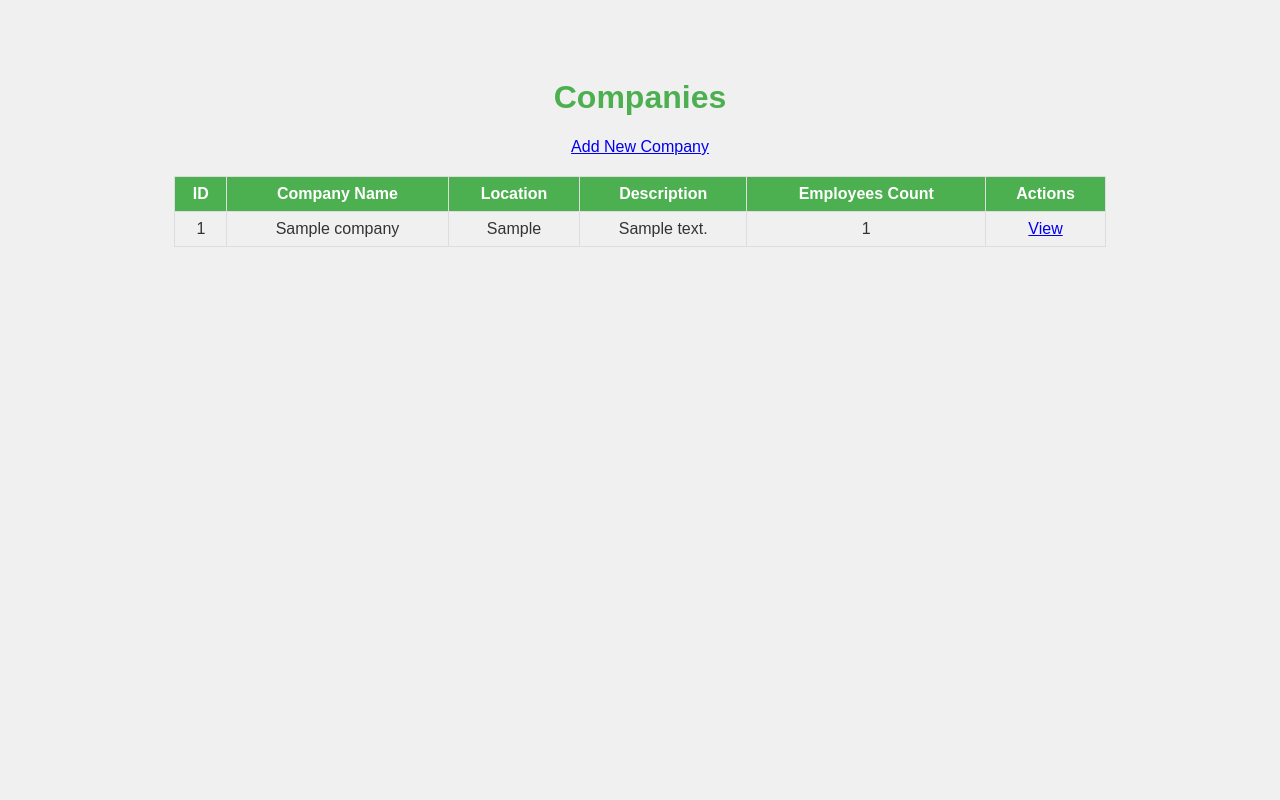
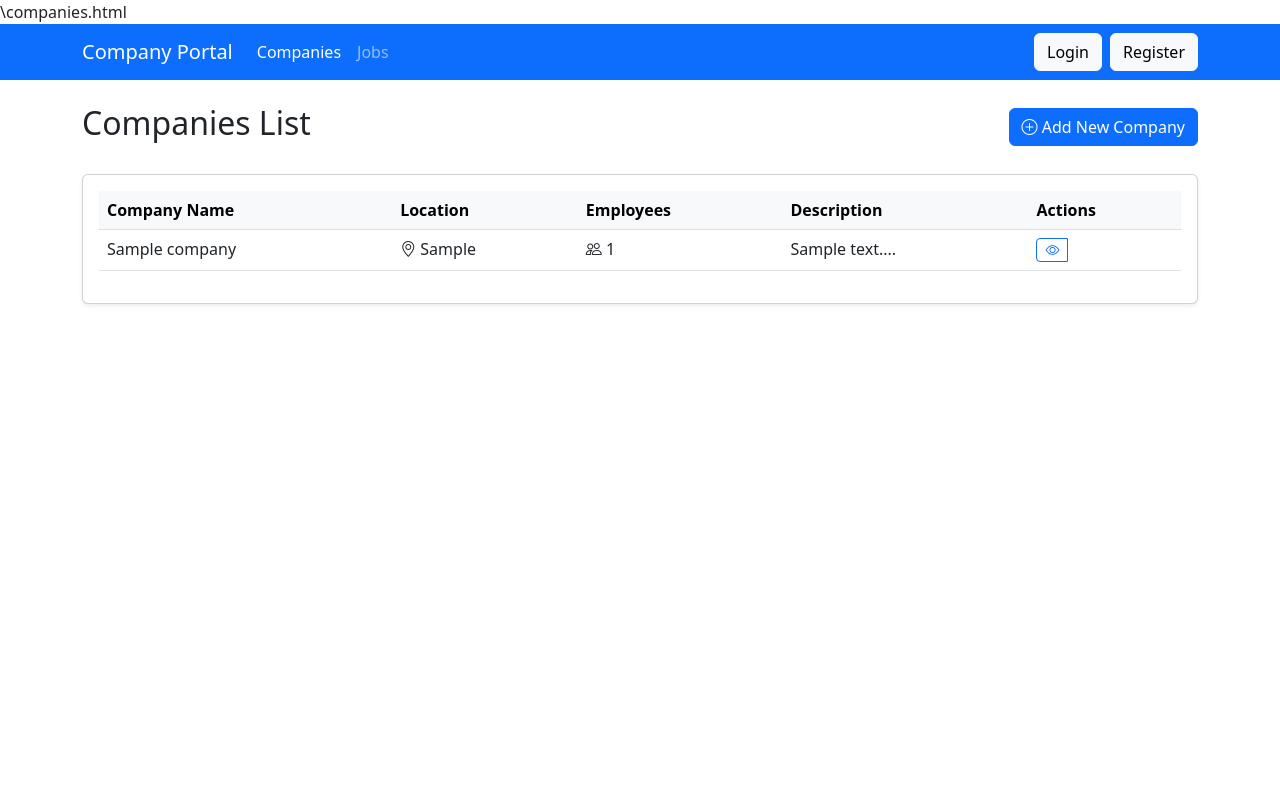
Before and after one commit to tawab2001/Flask-Companies-Management-System, a Flask app: page /companies in a window 1280 px wide. Run offline with Flask 3, Linux system fonts and the light colour scheme; tables that the repository leaves empty hold one stand-in row (values such as "Sample post").

Commit message:
last change

```diff
--- a/app.py
+++ b/app.py
@@ -1,15 +1,20 @@
-from flask import Flask, render_template, request, redirect, url_for
+from flask import Flask, render_template, request, redirect, url_for, jsonify
 from flask_sqlalchemy import SQLAlchemy
 from flask_wtf import FlaskForm
 from wtforms import StringField, IntegerField, TextAreaField, SubmitField
 from wtforms.validators import DataRequired
 from flask_migrate import Migrate
+from werkzeug.security import generate_password_hash, check_password_hash
+from flask_jwt_extended import JWTManager, create_access_token, jwt_required, get_jwt_identity
 
 app = Flask(__name__)
-app.config['SECRET_KEY'] = 'your-secret-key'
-app.config['SQLALCHEMY_DATABASE_URI'] = 'sqlite:///companies.db'
+app.config["SECRET_KEY"] = "your-secret-key"
+app.config["SQLALCHEMY_DATABASE_URI"] = "sqlite:///companies.db"
+app.config["JWT_SECRET_KEY"] = "jwt-secret-key"
 db = SQLAlchemy(app)
 migrate = Migrate(app, db)
+jwt = JWTManager(app)
+
 
 # Company Model
 class Company(db.Model):
@@ -19,26 +24,30 @@ class Company(db.Model):
     employees_count = db.Column(db.Integer, nullable=False)
     location = db.Column(db.String(100), nullable=False)
 
+
 # Company Form
 class CompanyForm(FlaskForm):
-    name = StringField('Company Name', validators=[DataRequired()])
-    description = TextAreaField('Description', validators=[DataRequired()])
-    employees_count = IntegerField('Number of Employees', validators=[DataRequired()])
-    location = StringField('Location', validators=[DataRequired()])
-    submit = SubmitField('Submit')
+    name = StringField("Company Name", validators=[DataRequired()])
+    description = TextAreaField("Description", validators=[DataRequired()])
+    employees_count = IntegerField("Number of Employees", validators=[DataRequired()])
+    location = StringField("Location", validators=[DataRequired()])
+    submit = SubmitField("Submit")
+
 
 # Routes
-@app.route('/companies')
+@app.route("/companies")
 def list_companies():
     companies = Company.query.all()
-    return render_template('companies.html', companies=companies)
+    return render_template("companies.html", companies=companies)
 
-@app.route('/company/<int:id>')
+
+@app.route("/company/<int:id>")
 def view_company(id):
     company = Company.query.get_or_404(id)
-    return render_template('company_detail.html', company=company)
+    return render_template("company_detail.html", company=company)
 
-@app.route('/company/create', methods=['GET', 'POST'])
+
+@app.route("/company/create", methods=["GET", "POST"])
 def create_company():
     form = CompanyForm()
     if form.validate_on_submit():
@@ -46,13 +55,287 @@ def create_company():
             name=form.name.data,
             description=form.description.data,
             employees_count=form.employees_count.data,
-            location=form.location.data
+            location=form.location.data,
         )
         db.session.add(company)
         db.session.commit()
-        return redirect(url_for('list_companies'))
-    return render_template('company_form.html', form=form)
+        return redirect(url_for("list_companies"))
+    return render_template("company_form.html", form=form)
 
+
+# Models
+class Job(db.Model):
+    id = db.Column(db.Integer, primary_key=True)
+    title = db.Column(db.String(100), nullable=False)
+    company = db.Column(db.String(100), nullable=False)
+    location = db.Column(db.String(100), nullable=False)
+
+    def _repr_(self):
+        return f"Job('{self.title}', '{self.company}', '{self.location}')"
+
+
+class User(db.Model):
+    id = db.Column(db.Integer, primary_key=True)
+    username = db.Column(db.String(100), nullable=False)
+    hashed_password = db.Column(db.String(128), nullable=False)
+
+    def set_password(self, password):
+        self.hashed_password = generate_password_hash(password)
+
+    def check_password(self, password):
+        return check_password_hash(self.hashed_password, password)
+
+
+@app.route("/jobs")
+def list_():
+    jobs = Job.query.all()
+    return render_template("job.html", jobs=jobs)
+
+
+@app.route("/create_job", methods=["POST"])
+def create_job():
+    title = request.form.get("title")
+    company = request.form.get("company")
+    location = request.form.get("location")
+
+    new_job = Job(title=title, company=company, location=location)
+    db.session.add(new_job)
+    db.session.commit()  # Commit the session to save the new job
+
+    return "Job created successfully!"
+
+
+@app.route("/update/job/<job_id>", methods=["PUT"])
+def update_job(job_id):
+    jod = Job.query.get(job_id)
+    company = request.form.get("company")
+    jod.company = company
+    db.session.commit()
+    return "Job updated successfully!"
+
+
+# forms
+class JobCreationForm(FlaskForm):
+    title = StringField("Title", validators=[DataRequired()])
+    company = StringField("Company", validators=[DataRequired()])
+    location = StringField("Location", validators=[DataRequired()])
+    submit = SubmitField("Create Job")
+
+
+@app.route("/create_job_form", methods=["GET", "POST"])
+def create_job_form():
+    form = JobCreationForm()
+    if form.validate_on_submit():  # POST
+        title = form.title.data
+        company = form.company.data
+        location = form.location.data
+
+        new_job = Job(title=title, company=company, location=location)
+        db.session.add(new_job)
+        db.session.commit()
+
+        return "Job created successfully!"
+
+    return render_template("create_job.html", form=form)
+
+
+@app.route("/api/jobs/list", methods=["GET"])
+def list_jobs():
+    jobs = Job.query.all()  # database objects
+    # serialization: object > json
+    data = [
+        {
+            "id": job.id,
+            "title": job.title,
+            "company": job.company,
+            "location": job.location,
+        }
+        for job in jobs
+    ]
+    return jsonify(data), 200  # status code
+
+
+@app.route("/api/jobs/<int:id>", methods=["GET"])
+def job_details(id):
+    job = Job.query.get_or_404(id)
+    data = {
+        "id": job.id,
+        "title": job.title,
+        "company": job.company,
+        "location": job.location,
+    }
+
+    return jsonify(data), 200
+
+
+@app.route("/api/jobs/create", methods=["POST"])
+def job_create():
+    data = request.get_json()
+
+    new_job = Job(
+        title=data["title"], company=data["company"], location=data["location"]
+    )
+    db.session.add(new_job)
+    db.session.commit()
+
+    return jsonify({"message": "Job Created Successfully!"}), 201
+
+
+@app.route("/api/jobs/update/<int:id>", methods=["PUT"])
+def job_update(id):
+    data = request.get_json()
+
+    job = Job.query.get(id)
+    job.title = data["title"]
+    job.company = data["company"]
+    job.location = data["location"]
+
+    db.session.commit()
+
+    return jsonify({"message": "Job Updated Successfully!"})
+
+
+@app.route("/api/jobs/delete/<int:id>", methods=["DELETE"])
+def delete_job(id):
+    job = Job.query.get(id)
+
+    db.session.delete(job)
+    db.session.commit()
+
+    return jsonify({"message": "Job Deleted Successfully!"})
+
+
+# Auth
+@app.route("/api/auth/register", methods=["POST"])
+def register():
+    data = request.get_json()
+
+    if User.query.filter_by(username=data["username"]).first():
+        return jsonify({"message": "User Already Exists!"})
+    user = User(username=data["username"])
+    user.set_password(data["password"])
+    db.session.add(user)
+    db.session.commit()
+
+    return jsonify({"message": "User Created Successfully!"}), 201
+
+
+@app.route("/api/auth/login", methods=["POST"])
+def login():
+    data = request.get_json()
+
+    user = User.query.filter_by(username=data["username"]).first()
+
+    if user and user.check_password(data["password"]):
+        token = create_access_token(identity=str(user.id))
+
+        return jsonify({"access_token": token}), 200
+
+    return jsonify({"message": "Invalid credentials"}), 401
+
+
+@app.route("/api/auth/profile", methods=["GET"])
+@jwt_required()
+def profile():
+    user_id = get_jwt_identity()
+
+    user = User.query.get(int(user_id))
+
+    data = {"id": user.id, "username": user.username}
+    return jsonify(data), 200
+
+
+@app.route("/api/companies", methods=["GET"])
+def api_list_companies():
+    companies = Company.query.all()
+    data = [{
+        "id": company.id,
+        "name": company.name,
+        "description": company.description,
+        "employees_count": company.employees_count,
+        "location": company.location
+    } for company in companies]
+    return jsonify(data), 200
+
+@app.route("/api/companies/<int:id>", methods=["GET"])
+def api_get_company(id):
+    company = Company.query.get_or_404(id)
+    data = {
+        "id": company.id,
+        "name": company.name,
+        "description": company.description,
+        "employees_count": company.employees_count,
+        "location": company.location
+    }
+    return jsonify(data), 200
+
+@app.route("/api/companies", methods=["POST"])
+@jwt_required()
+def api_create_company():
+    data = request.get_json()
+
+    new_company = Company(
+        name=data["name"],
+        description=data["description"],
+        employees_count=data["employees_count"],
+        location=data["location"]
+    )
+    db.session.add(new_company)
+    db.session.commit()
+
+    return jsonify({"message": "Company created successfully"}), 201
+
+@app.route("/api/companies/<int:id>", methods=["PUT"])
+@jwt_required()
+def api_update_company(id):
+    company = Company.query.get_or_404(id)
+    data = request.get_json()
+
+    company.name = data.get("name", company.name)
+    company.description = data.get("description", company.description)
+    company.employees_count = data.get("employees_count", company.employees_count)
+    company.location = data.get("location", company.location)
+
+    db.session.commit()
+    return jsonify({"message": "Company updated successfully"}), 200
+
+@app.route("/api/companies/<int:id>", methods=["DELETE"])
+@jwt_required()
+def api_delete_company(id):
+    company = Company.query.get_or_404(id)
+    db.session.delete(company)
+    db.session.commit()
+    return jsonify({"message": "Company deleted successfully"}), 200
+
+# LAB 1
+"""
+create a company route that display all companies
+- company name
+- company location
+- company description
+- company employees count
+"""
+
+
+# LAB 2:
+"""
+1.  Create Table for company:
+    - id (primary key)
+    - name
+    - description
+    - employees_count
+    - location
+2. create View-all and view-single and write apis for the company
+3. use flask forms to create the company
+"""
+
+# sayed.shaaban.khalifa@gmail.com
+
+# LAB 3
+"""
+1. Create CRUD Operations Apis For Company
+2. make sure that only registerd users can do Create And Update And Delete on Company APIs
+"""
 
 
 # # LAB 1
--- a/templates/companies.html
+++ b/templates/companies.html
@@ -1,59 +1,156 @@
+\companies.html
 <!DOCTYPE html>
 <html lang="en">
 <head>
     <meta charset="UTF-8">
     <meta name="viewport" content="width=device-width, initial-scale=1.0">
-    <title>Companies</title>
-    <style>
-        body {
-            font-family: Arial, sans-serif;
-            background-color: #f0f0f0;
-            color: #333;
-            text-align: center;
-            padding: 50px;
-        }
-        h1 {
-            color: #4CAF50;
-        }
-        table {
-            width: 80%;
-            margin: 20px auto;
-            border-collapse: collapse;
-        }
-        th, td {
-            border: 1px solid #ddd;
-            padding: 8px;
-        }
-        th {
-            background-color: #4CAF50;
-            color: white;
-        }
-    </style>
+    <title>Companies Management</title>
+    <link href="https://cdn.jsdelivr.net/npm/bootstrap@5.3.0/dist/css/bootstrap.min.css" rel="stylesheet">
+    <link rel="stylesheet" href="https://cdn.jsdelivr.net/npm/bootstrap-icons@1.11.0/font/bootstrap-icons.css">
 </head>
 <body>
-    <h1>Companies</h1>
-    <a href="{{ url_for('create_company') }}" class="button">Add New Company</a>
-    <table>
+    <nav class="navbar navbar-expand-lg navbar-dark bg-primary">
+        <div class="container">
+            <a class="navbar-brand" href="#">Company Portal</a>
+            <div class="collapse navbar-collapse" id="navbarNav">
+                <ul class="navbar-nav me-auto">
+                    <li class="nav-item">
+                        <a class="nav-link active" href="{{ url_for('list_companies') }}">Companies</a>
+                    </li>
+                    <li class="nav-item">
+                        <a class="nav-link" href="{{ url_for('list_jobs') }}">Jobs</a>
+                    </li>
+                </ul>
+                <div class="d-flex" id="authButtons">
+                    <!-- Auth buttons will be inserted here via JavaScript -->
+                </div>
+            </div>
+        </div>
+    </nav>
+
+    <div class="container mt-4">
+        <div class="d-flex justify-content-between align-items-center mb-4">
+            <h2>Companies List</h2>
+            <button class="btn btn-primary" id="addCompanyBtn" onclick="checkAuthAndRedirect('{{ url_for('create_company') }}')">
+                <i class="bi bi-plus-circle"></i> Add New Company
+            </button>
+        </div>
+
+        <div class="card shadow-sm">
+            <div class="card-body">
+                <div class="table-responsive">
+                    <table class="table table-hover">
+                        <thead class="table-light">
                             <tr>
-            <th>ID</th>
                                 <th>Company Name</th>
                                 <th>Location</th>
+                                <th>Employees</th>
                                 <th>Description</th>
-            <th>Employees Count</th>
                                 <th>Actions</th>
                             </tr>
+                        </thead>
+                        <tbody>
                             {% for company in companies %}
                             <tr>
-            <td>{{ company.id }}</td>
                                 <td>{{ company.name }}</td>
-            <td>{{ company.location }}</td>
-            <td>{{ company.description }}</td>
-            <td>{{ company.employees_count }}</td>
+                                <td><i class="bi bi-geo-alt"></i> {{ company.location }}</td>
+                                <td><i class="bi bi-people"></i> {{ company.employees_count }}</td>
+                                <td>{{ company.description[:100] }}...</td>
                                 <td>
-                <a href="{{ url_for('view_company', id=company.id) }}">View</a>
+                                    <div class="btn-group">
+                                        <button class="btn btn-sm btn-outline-primary" onclick="viewCompany({{ company.id }})">
+                                            <i class="bi bi-eye"></i>
+                                        </button>
+                                        <button class="btn btn-sm btn-outline-secondary auth-required" onclick="editCompany({{ company.id }})">
+                                            <i class="bi bi-pencil"></i>
+                                        </button>
+                                        <button class="btn btn-sm btn-outline-danger auth-required" onclick="deleteCompany({{ company.id }})">
+                                            <i class="bi bi-trash"></i>
+                                        </button>
+                                    </div>
                                 </td>
                             </tr>
                             {% endfor %}
+                        </tbody>
                     </table>
+                </div>
+            </div>
+        </div>
+    </div>
+
+    <script>
+        // Check if user is authenticated
+        function isAuthenticated() {
+            return localStorage.getItem('access_token') !== null;
+        }
+
+        // Update UI based on authentication status
+        function updateAuthUI() {
+            const authButtons = document.getElementById('authButtons');
+            const authRequired = document.querySelectorAll('.auth-required');
+
+            if (isAuthenticated()) {
+                authButtons.innerHTML = `
+                    <button class="btn btn-light" onclick="logout()">Logout</button>
+                `;
+                authRequired.forEach(el => el.style.display = 'inline-block');
+            } else {
+                authButtons.innerHTML = `
+                    <button class="btn btn-light me-2" onclick="location.href='/login'">Login</button>
+                    <button class="btn btn-light" onclick="location.href='/register'">Register</button>
+                `;
+                authRequired.forEach(el => el.style.display = 'none');
+            }
+        }
+
+        // CRUD Operations
+        async function deleteCompany(id) {
+            if (!isAuthenticated()) {
+                alert('Please login to delete companies');
+                return;
+            }
+
+            if (confirm('Are you sure you want to delete this company?')) {
+                try {
+                    const response = await fetch(`/api/companies/${id}`, {
+                        method: 'DELETE',
+                        headers: {
+                            'Authorization': `Bearer ${localStorage.getItem('access_token')}`
+                        }
+                    });
+                    if (response.ok) {
+                        location.reload();
+                    }
+                } catch (error) {
+                    console.error('Error:', error);
+                }
+            }
+        }
+
+        function editCompany(id) {
+            if (!isAuthenticated()) {
+                alert('Please login to edit companies');
+                return;
+            }
+            location.href = `/company/${id}/edit`;
+        }
+
+        function viewCompany(id) {
+            location.href = `/company/${id}`;
+        }
+
+        function checkAuthAndRedirect(url) {
+            if (!isAuthenticated()) {
+                alert('Please login to add new companies');
+                return;
+            }
+            location.href = url;
+        }
+
+        // Initialize
+        document.addEventListener('DOMContentLoaded', updateAuthUI);
+    </script>
+
+    <script src="https://cdn.jsdelivr.net/npm/bootstrap@5.3.0/dist/js/bootstrap.bundle.min.js"></script>
 </body>
 </html>
```
Also changed, not shown: templates/jobs.html (added). Lines whose indentation alone changed are shown as unchanged.
